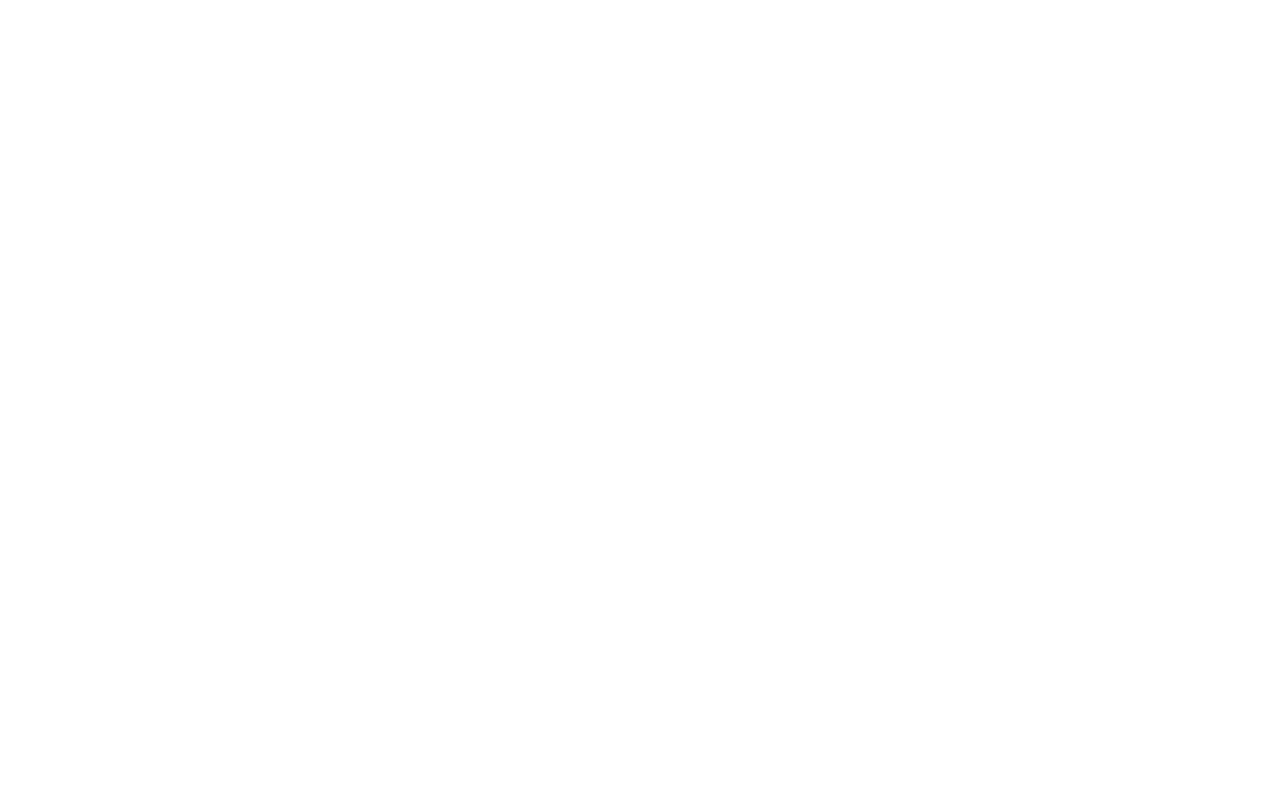
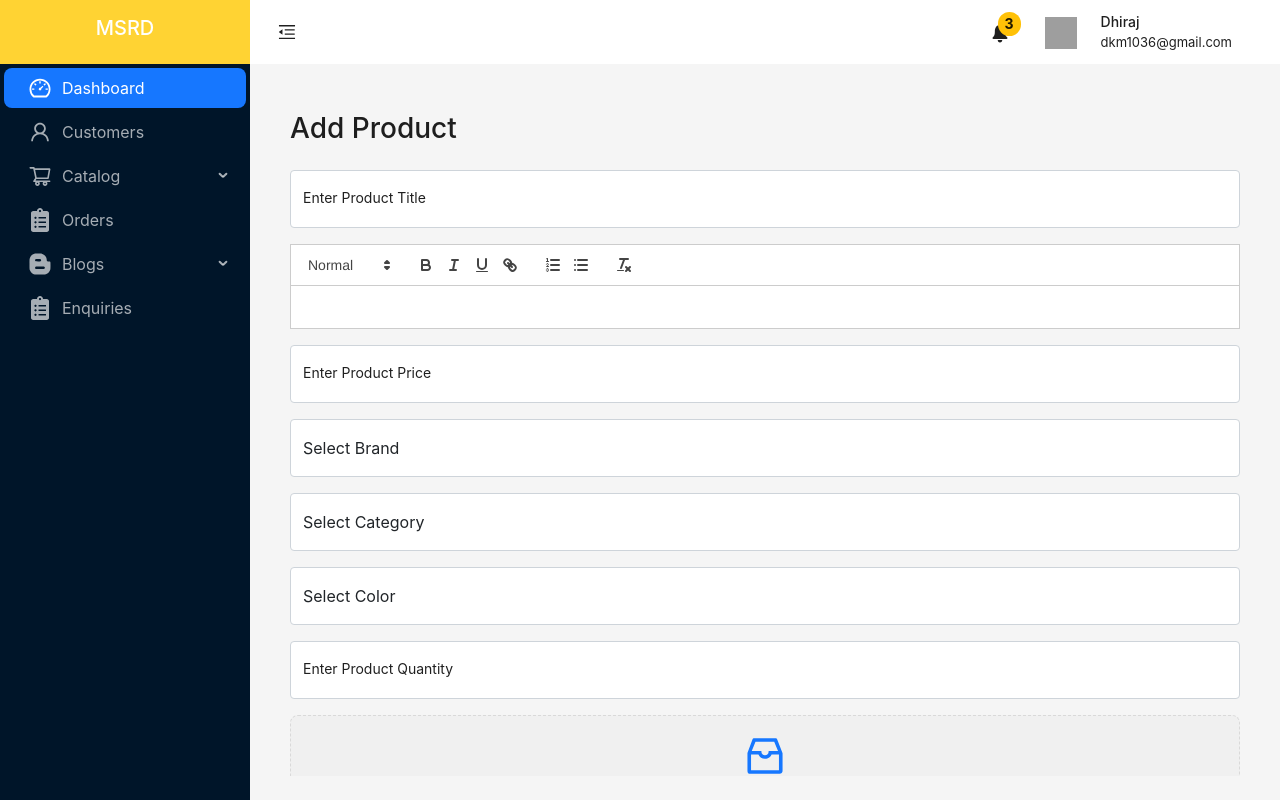
Before and after one commit to dhiraj13/ecommerce-admin, a React (Create React App) app: page /admin/product in a window 1280 px wide. Before the commit this address had no page. Built offline with nearby package versions, Linux system fonts and the light colour scheme; grey boxes are pictures that could not be loaded.

Commit message:
create add brand, cat, color and product pages

```diff
--- a/src/App.js
+++ b/src/App.js
@@ -16,6 +16,10 @@
 import Productlist from "./pages/Productlist";
 import Addblog from "./pages/Addblog";
 import Addblogcat from "./pages/Addblogcat";
+import Addcolor from "./pages/Addcolor";
+import Addcat from "./pages/Addcat";
+import Addbrand from "./pages/Addbrand";
+import Addproduct from "./pages/Addproduct";
 
 function App() {
   return (
@@ -33,9 +37,13 @@
           <Route path="blog-category-list" element={<Blogcatlist />} />
           <Route path="orders" element={<Orders />} />
           <Route path="customers" element={<Customers />} />
+          <Route path="color" element={<Addcolor />} />
           <Route path="color-list" element={<Colorlist />} />
+          <Route path="category" element={<Addcat />} />
           <Route path="category-list" element={<Categorylist />} />
+          <Route path="brand" element={<Addbrand />} />
           <Route path="brand-list" element={<Brandlist />} />
+          <Route path="product" element={<Addproduct />} />
           <Route path="product-list" element={<Productlist />} />
         </Route>
       </Routes>
--- /dev/null
+++ b/src/pages/Addbrand.js
@@ -0,0 +1,23 @@
+import React from "react";
+import CustomInput from "../components/CustomInput";
+
+const Addbrand = () => {
+  return (
+    <div>
+      <h3 className="mb-4">Add Brand</h3>
+      <div>
+        <form action="">
+          <CustomInput type="text" label="Enter Brand" />
+          <button
+            className="btn btn-success border-0 rounded-3 my-3"
+            type="submit"
+          >
+            Add Brand
+          </button>
+        </form>
+      </div>
+    </div>
+  );
+};
+
+export default Addbrand;
--- /dev/null
+++ b/src/pages/Addcat.js
@@ -0,0 +1,23 @@
+import React from "react";
+import CustomInput from "../components/CustomInput";
+
+const Addcat = () => {
+  return (
+    <div>
+      <h3 className="mb-4">Add Category</h3>
+      <div>
+        <form action="">
+          <CustomInput type="text" label="Enter Category" />
+          <button
+            className="btn btn-success border-0 rounded-3 my-3"
+            type="submit"
+          >
+            Add Category
+          </button>
+        </form>
+      </div>
+    </div>
+  );
+};
+
+export default Addcat;
--- /dev/null
+++ b/src/pages/Addcolor.js
@@ -0,0 +1,23 @@
+import React from "react";
+import CustomInput from "../components/CustomInput";
+
+const Addcolor = () => {
+  return (
+    <div>
+      <h3 className="mb-4">Add Color</h3>
+      <div>
+        <form action="">
+          <CustomInput type="color" label="Enter Color" />
+          <button
+            className="btn btn-success border-0 rounded-3 my-3"
+            type="submit"
+          >
+            Add Color
+          </button>
+        </form>
+      </div>
+    </div>
+  );
+};
+
+export default Addcolor;
--- /dev/null
+++ b/src/pages/Addproduct.js
@@ -0,0 +1,78 @@
+import React, { useState } from "react";
+import ReactQuill from "react-quill";
+import "react-quill/dist/quill.snow.css";
+import CustomInput from "../components/CustomInput";
+import { InboxOutlined } from "@ant-design/icons";
+import { message, Upload } from "antd";
+const { Dragger } = Upload;
+
+const props = {
+  name: "file",
+  multiple: true,
+  action: "https://www.mocky.io/v2/5cc8019d300000980a055e76",
+  onChange(info) {
+    const { status } = info.file;
+    if (status !== "uploading") {
+      console.log(info.file, info.fileList);
+    }
+    if (status === "done") {
+      message.success(`${info.file.name} file uploaded successfully.`);
+    } else if (status === "error") {
+      message.error(`${info.file.name} file upload failed.`);
+    }
+  },
+  onDrop(e) {
+    console.log("Dropped files", e.dataTransfer.files);
+  },
+};
+const Addproduct = () => {
+  const [desc, setDesc] = useState();
+
+  const handleDesc = (value) => {
+    setDesc(value);
+  };
+  return (
+    <div>
+      <h3 className="mb-4">Add Product</h3>
+      <div>
+        <form action="">
+          <CustomInput type="text" label="Enter Product Title" />
+          <div className="mb-3">
+            <ReactQuill theme="snow" value={desc} onChange={handleDesc} />
+          </div>
+          <CustomInput type="number" label="Enter Product Price" />
+          <select name="" className="form-control py-3 mb-3" id="">
+            <option value="">Select Brand</option>
+          </select>
+          <select name="" className="form-control py-3 mb-3" id="">
+            <option value="">Select Category</option>
+          </select>
+          <select name="" className="form-control py-3 mb-3" id="">
+            <option value="">Select Color</option>
+          </select>
+          <CustomInput type="text" label="Enter Product Quantity" />
+          <Dragger {...props}>
+            <p className="ant-upload-drag-icon">
+              <InboxOutlined />
+            </p>
+            <p className="ant-upload-text">
+              Click or drag file to this area to upload
+            </p>
+            <p className="ant-upload-hint">
+              Support for a single or bulk upload. Strictly prohibit from
+              uploading company data or other band files
+            </p>
+          </Dragger>
+          <button
+            className="btn btn-success border-0 rounded-3 my-3"
+            type="submit"
+          >
+            Add Product
+          </button>
+        </form>
+      </div>
+    </div>
+  );
+};
+
+export default Addproduct;
```
